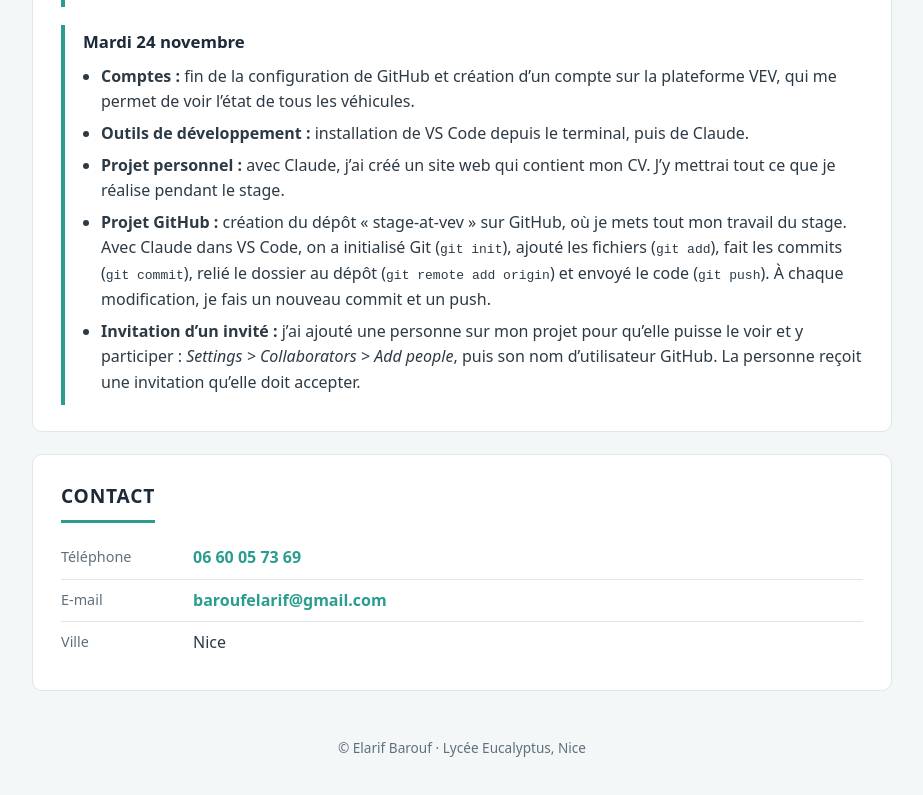
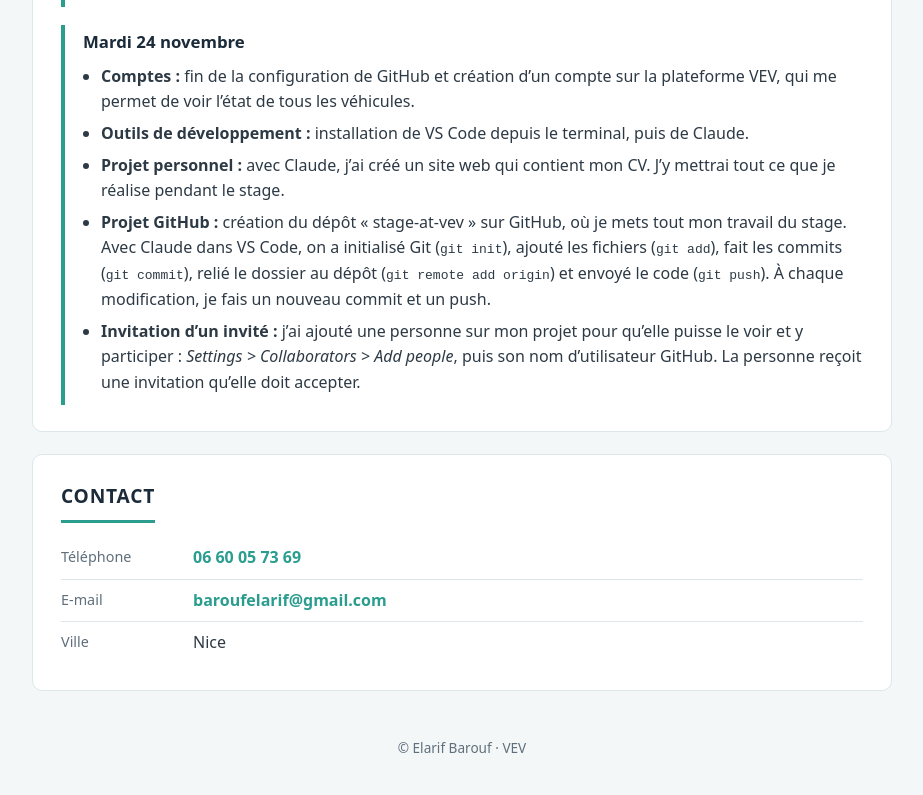
Before and after one commit to barouf-elarif/stage-at-vev, a plain HTML site: page index.html in a window 1280 px wide. Shown: the part 2315-3110 px from the top of the page, without its empty margins (178-1101 px from the left). Drawn offline with Linux system fonts and the light colour scheme.

Commit message:
Pied de page : VEV à la place du lycée
Co-Authored-By: Claude Opus 5.5 <noreply@anthropic.com>

```diff
--- a/index.html
+++ b/index.html
@@ -329,7 +329,7 @@
   </main>
 
   <footer>
-    <div class="container">© Elarif Barouf · Lycée Eucalyptus, Nice</div>
+    <div class="container">© Elarif Barouf · VEV</div>
   </footer>
 
   <script>
```
Also changed, not shown: interets.html (+1 -1 lines).
